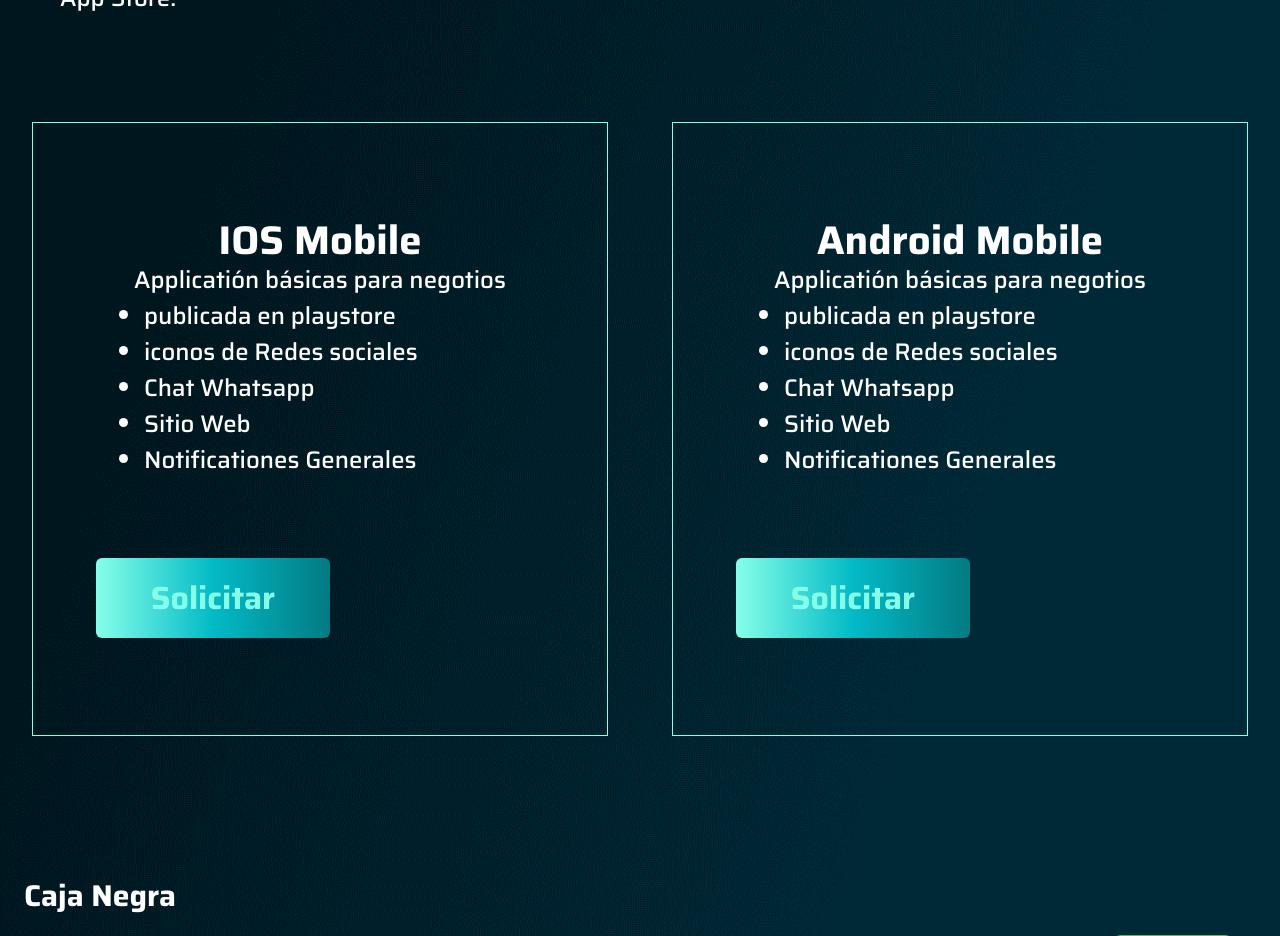
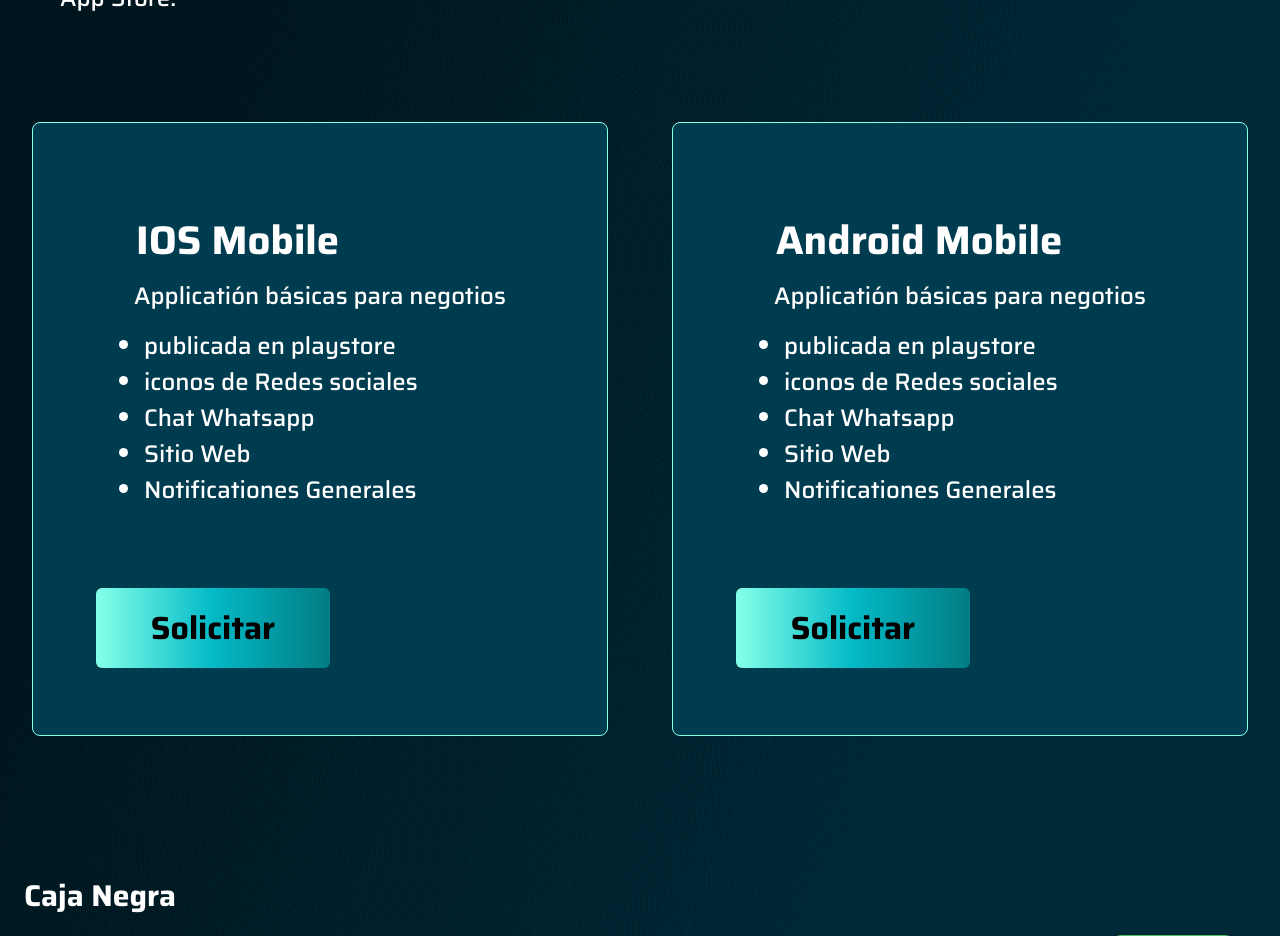
Before and after one commit to Palnetguy/caja-negra-frontend, a React (Create React App) app: page /desarollo in a window 1280 px wide. Shown: the part 2060-2996 px from the top of the page. Built offline with nearby package versions, Linux system fonts and the light colour scheme; no server answers.

Commit message:
servicio

```diff
--- a/src/componets/desarollo_page/desarolloBotom.jsx
+++ b/src/componets/desarollo_page/desarolloBotom.jsx
@@ -22,7 +22,8 @@ fontSize: '32px',
 fontWeight: '700',
 lineHeight: '42px',
 textAlign: 'center',
-marginTop: '2.5em'
+marginTop: '2.5em',
+color: 'black'
        }}>{buttonTitle}</button>
            </Link>
           </div>
--- a/src/styles/desarollo_page.css
+++ b/src/styles/desarollo_page.css
@@ -213,6 +213,8 @@ height: 410px;
   justify-items: center;
   justify-content: space-around;
   border: #86ffe9 1px solid;
+  background: #003C50;
+  border-radius: 8px;
 }
 .desarollo_page .desarollo .desarollo_each_cont .desarollo_bottom_each .align{
   width: 448px;
@@ -229,7 +231,9 @@ font-weight: 700;
 line-height: 42px;
 text-align: center;
 text-align: left;
-margin-left: 0;
+margin-left: 2em;
+margin-bottom: 0.4em;
+width: 100%;
 }
 .desarollo_page .desarollo .desarollo_each_cont .desarollo_bottom_each .align .desc{
   width: 448px;
@@ -246,7 +250,7 @@ opacity: 0px;
   font-weight: 500;
   line-height: 36px;
   text-align: center;
-
+  margin-bottom: 0.6em;
 }
 
 .desarollo_page .desarollo .desarollo_each_cont .desarollo_bottom_each .align .desc > ul{
```
